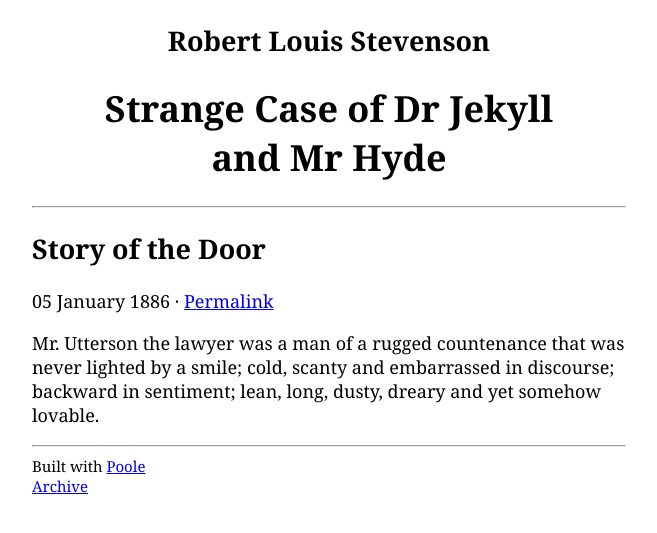
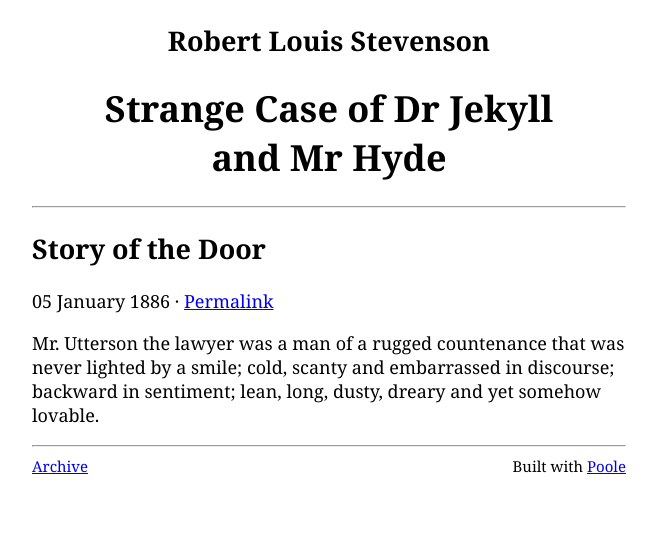
Before and after one commit to mykhalov/poole, a Jekyll site: the page built from index.html, in a window 1280 px wide. Shown: the top 533 px of the page, without its empty margins (311-968 px from the left). Built offline with Jekyll 4.4.1, drawn with Linux system fonts in a browser that asks for light colours.

Commit message:
Tweaked styles

```diff
--- a/assets/css/poole.css
+++ b/assets/css/poole.css
@@ -4,8 +4,8 @@
 
 body {
   max-width: 33em;
-  margin: 1em auto;
-  padding: 0 1em;
+  margin: 0.5em auto;
+  padding: 0 0.5em;
 }
 
 ol {
@@ -19,3 +19,7 @@
 .small {
   font-size: smaller;
 }
+
+.colophon {
+  float: right;
+}
```
